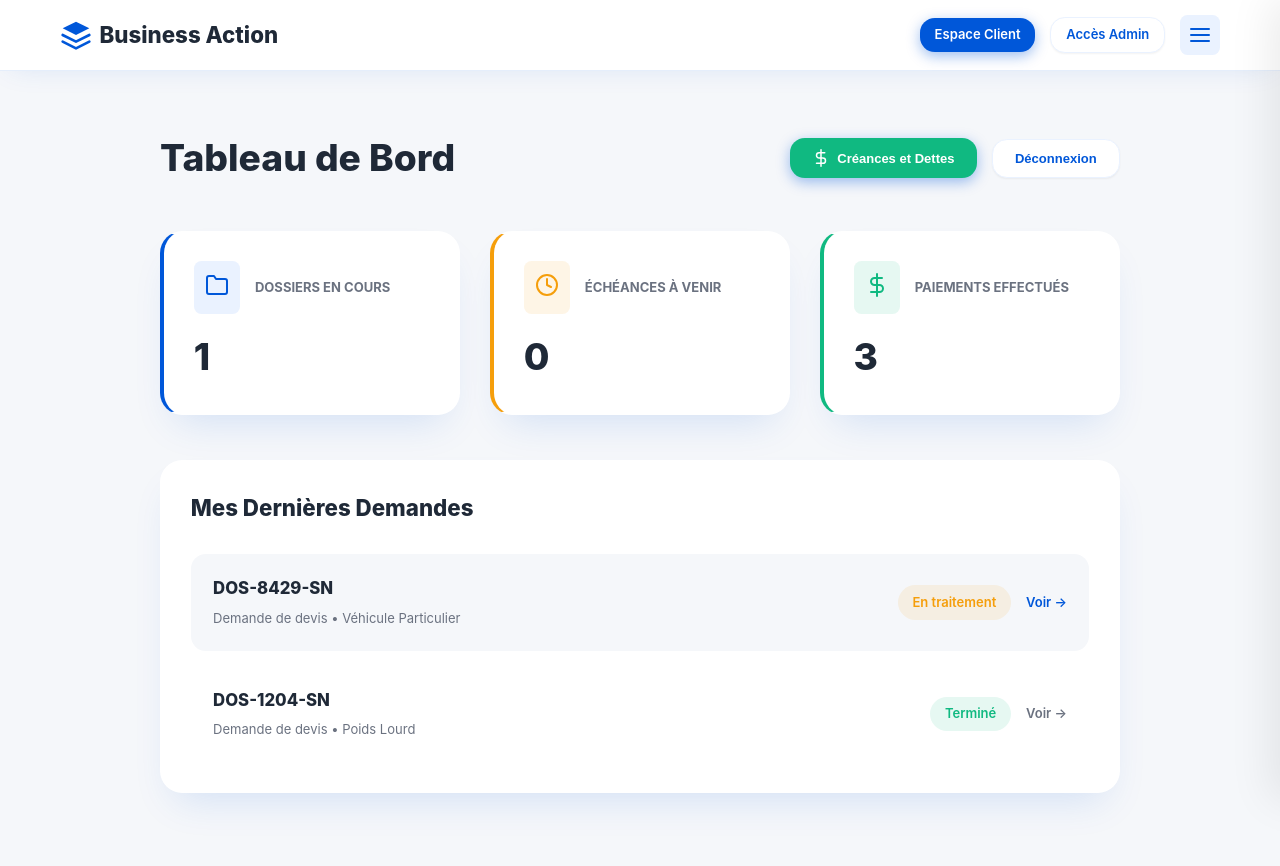
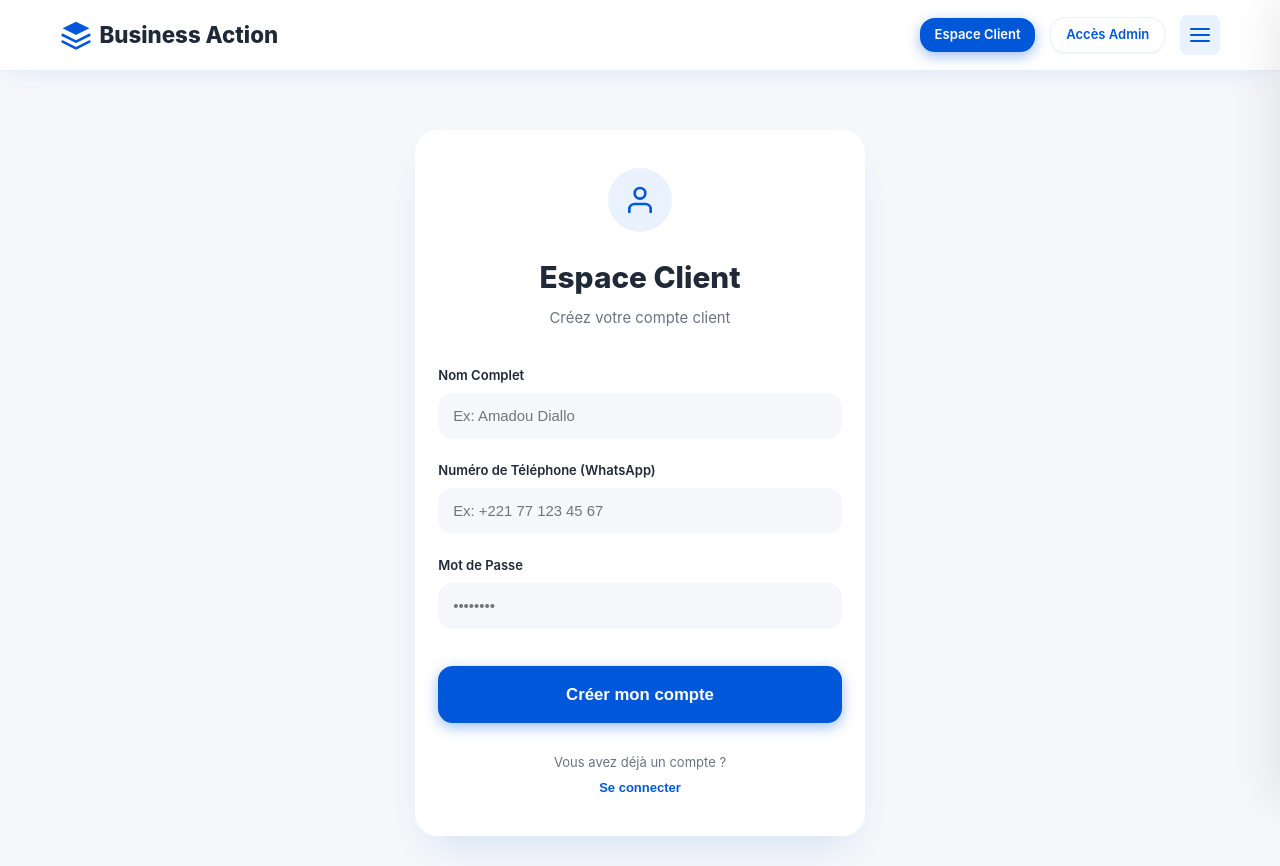
Before and after one commit to migini10/Business-Action, a Next.js app: page /espace-client in a window 1280 px wide. Built offline with nearby package versions, Linux system fonts and the light colour scheme.

Commit message:
feat: restore client registration form and persist session with localStorage

```diff
--- a/src/app/espace-client/page.tsx
+++ b/src/app/espace-client/page.tsx
@@ -4,11 +4,18 @@ import React, { useState } from 'react';
 import Link from 'next/link';
 
 export default function EspaceClient() {
-  const [isLogin, setIsLogin] = useState(true);
+  const [isLogin, setIsLogin] = useState(false);
   const [isSubmitting, setIsSubmitting] = useState(false);
-  const [isLoggedIn, setIsLoggedIn] = useState(true);
+  const [isLoggedIn, setIsLoggedIn] = useState(false);
   const [activeTab, setActiveTab] = useState<'dashboard' | 'finances'>('dashboard');
   const [visibleCount, setVisibleCount] = useState(15);
+
+  React.useEffect(() => {
+    if (typeof window !== 'undefined') {
+      const auth = localStorage.getItem('client_is_logged_in');
+      if (auth === 'true') setIsLoggedIn(true);
+    }
+  }, []);
 
   const financesData = Array.from({ length: 22 }).map((_, i) => ({
     id: `F-00${i + 1}`,
@@ -32,6 +39,7 @@ export default function EspaceClient() {
     setTimeout(() => {
       setIsSubmitting(false);
       setIsLoggedIn(true);
+      if (typeof window !== 'undefined') localStorage.setItem('client_is_logged_in', 'true');
     }, 1500);
   };
 
@@ -46,7 +54,7 @@ export default function EspaceClient() {
                 <svg width="18" height="18" viewBox="0 0 24 24" fill="none" stroke="currentColor" strokeWidth="2" strokeLinecap="round" strokeLinejoin="round"><line x1="12" y1="1" x2="12" y2="23"></line><path d="M17 5H9.5a3.5 3.5 0 0 0 0 7h5a3.5 3.5 0 0 1 0 7H6"></path></svg>
                 Créances et Dettes
               </button>
-              <button onClick={() => setIsLoggedIn(false)} className="btn btn-secondary" style={{ padding: '0.75rem 1.5rem', fontSize: '0.875rem' }}>Déconnexion</button>
+              <button onClick={() => { setIsLoggedIn(false); if (typeof window !== 'undefined') localStorage.removeItem('client_is_logged_in'); }} className="btn btn-secondary" style={{ padding: '0.75rem 1.5rem', fontSize: '0.875rem' }}>Déconnexion</button>
             </div>
           </div>
           {activeTab === 'finances' ? (
```
